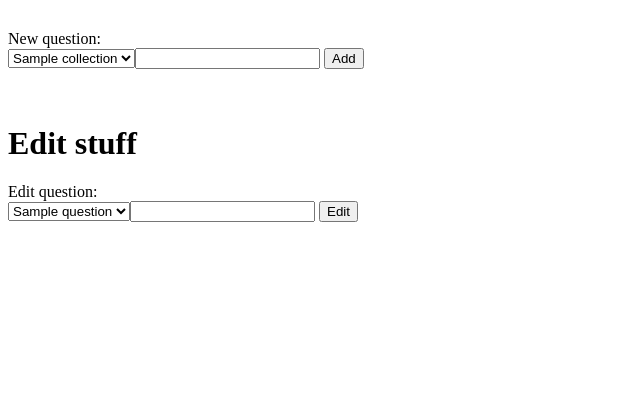
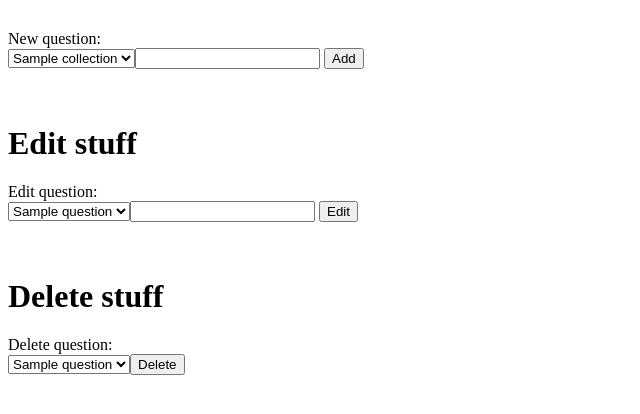
Before and after one commit to jbrg/quizbase, a Django app: page /quiz/ in a window 1280 px wide. Shown: the part 241-655 px from the top of the page, without its empty margins (0-640 px from the left). Run offline with Django 3.2, Linux system fonts and the light colour scheme; tables that the repository leaves empty hold one stand-in row (values such as "Sample post").

Commit message:
It is now possible to delete questions

```diff
--- a/quizbase/apps/quiz/views.py
+++ b/quizbase/apps/quiz/views.py
@@ -123,14 +123,6 @@ def addChoice(request, question_id):
         pass
     return HttpResponseRedirect(reverse("quizbase.apps.quiz.views.newChoice", args={question_id}))
 
-# def editForm(request):
-#     question_id = request.POST['editQuestionId']
-#     editQuestion = Question.objects.get(pk=question_id)
-#     return render_to_response("quiz/edit/edit.html",
-#                               {"editQuestion": editQuestion,
-#                                "question_id": question_id},
-#                               context_instance=RequestContext(request))
-
 def editQuestion(request):
     question_id = request.POST['editQuestionId']
     editQuestionNewQuestion = request.POST['editQuestionNewQuestion']
@@ -142,3 +134,9 @@ def editQuestion(request):
     #else:
     #    result = "Fail..."
     return HttpResponseRedirect(reverse("quizbase.apps.quiz.views.index"))
+
+def deleteQuestion(request):
+    question_id = request.POST['deleteQuestionId']
+    deleteQuestion = Question.objects.get(pk=question_id)
+    deleteQuestion.delete()
+    return HttpResponseRedirect(reverse("quizbase.apps.quiz.views.index"))
--- a/quizbase/urls.py
+++ b/quizbase/urls.py
@@ -33,4 +33,5 @@ urlpatterns += patterns('quizbase.apps.quiz.views',
                         url(r'^quiz/add/choice/(?P<question_id>\d+)/$', 'addChoice'),
                         url(r'^quiz/edit/$', 'editQuestion'),
                         #url(r'^quiz/edit/question/(?P<question_id>\d+)/$', 'editQuestion'),
+                        url(r'^quiz/delete/question/$', 'deleteQuestion'),
 )
--- a/templates/quiz/index.html
+++ b/templates/quiz/index.html
@@ -24,6 +24,7 @@ New question: <br />
 {% for collection in collectionList %}
 <option value="{{collection.id}}">{{collection.name}}</option>
 {% endfor %}
+<br />
 <input type="text" name="newQuestionQuestion" />
 <input type="submit" value="Add" />
 </form>
@@ -36,6 +37,18 @@ Edit question: <br />
 {% for question in questionList %}
 <option value="{{question.id}}">{{question.question}}</option>
 {% endfor %}
+<br />
 <input type="text" name="editQuestionNewQuestion" />
 <input type="submit" value="Edit" />
 </form>
+<br />
+<h1>Delete stuff</h1>
+<form action="/quiz/delete/question/" method="POST">
+{% csrf_token %}
+Delete question:<br />
+<select name="deleteQuestionId">
+{% for question in questionList %}
+<option value="{{question.id}}">{{question.question}}</option>
+{% endfor %}
+<input type="submit" value="Delete" />
+</form>
```
